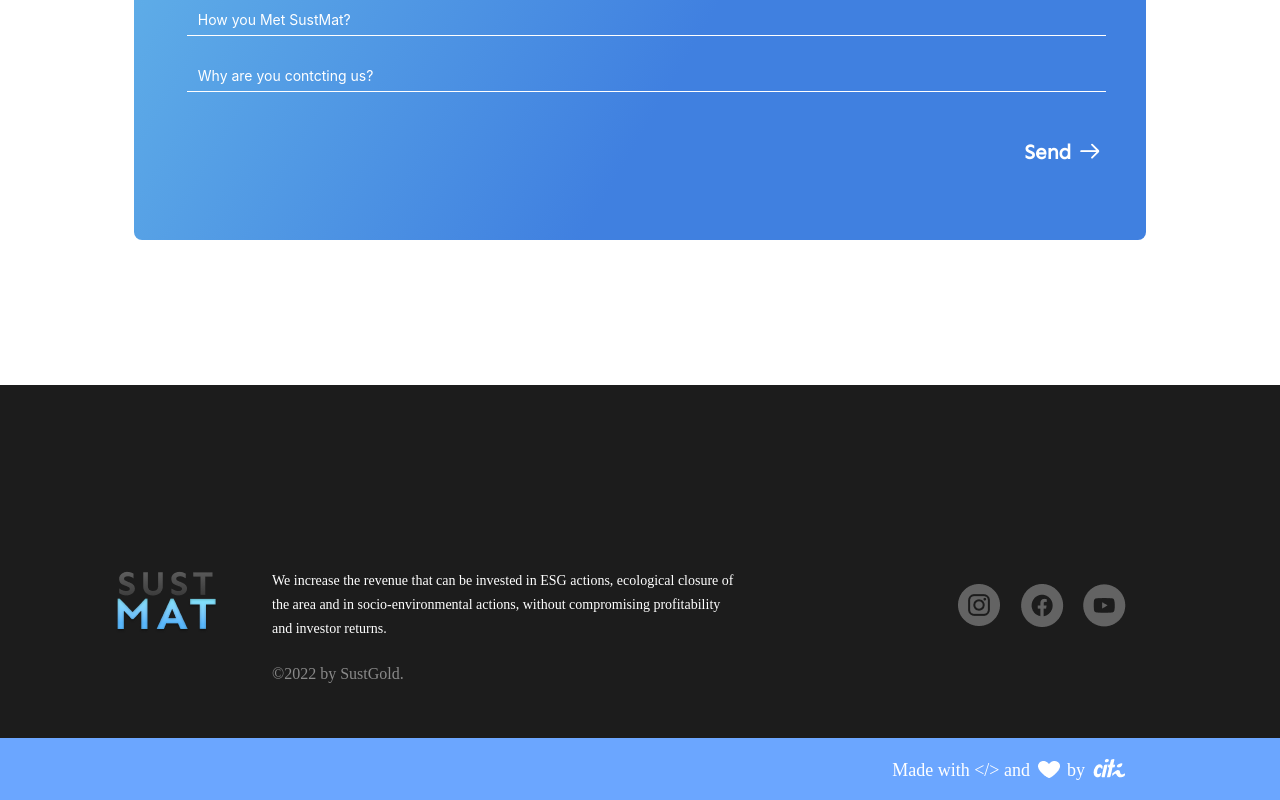
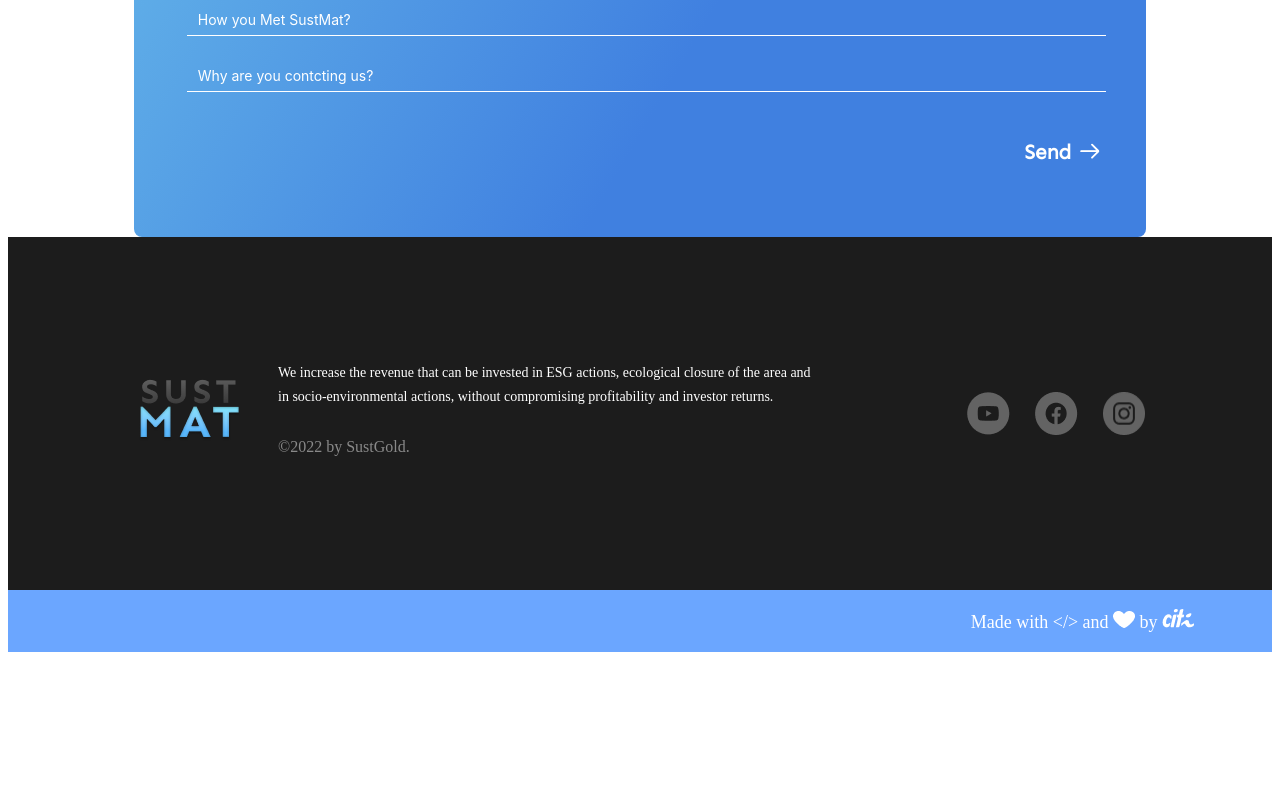
Before and after one commit to citi-onboarding/sustmat-one-page, a React (Create React App) app in the folder client/: page / in a window 1280 px wide. Shown: the part 2777-3577 px from the top of the page. After the commit the page ends 3437 px from the top, so only its background shows below. Built offline with nearby package versions, Linux system fonts and the light colour scheme; no server answers.

Commit message:
fix/sizing: remade footer

```diff
--- a/client/src/pages/contact/styles.ts
+++ b/client/src/pages/contact/styles.ts
@@ -3,15 +3,13 @@ import styled from "styled-components";
 export const Container = styled.div`
     max-width: 1200px;
     width: 80%;
-    height: 489.06px;
     background: linear-gradient(300.49deg, #4080E0 43.53%, #71C8EC 117.57%);
-    //filter: blur(2.60695px);
     border-radius: 8px;
     margin: auto;
     position: relative;
     margin-top: 167px !important;
-    z-index: 1;
-    padding: 2% 40px 0 52.38px ;
+    z-index: 2;
+    padding: 2% 40px 52px 52.38px ;
     box-sizing: border-box;
     display: flex;
     flex-direction: column;
--- a/client/src/pages/footer/index.tsx
+++ b/client/src/pages/footer/index.tsx
@@ -1,5 +1,5 @@
 import React from "react";
-import { FooterContainer } from "./styles";
+import { BottomContent, BottomFooter, FooterContainer, InfoContainer, LogoContainer, SocialMediaContainer, TopFooter } from "./styles";
 import { LogoSustMat } from "../../assets";
 import { YouTb } from "../../assets";
 import { Face } from "../../assets";
@@ -10,38 +10,26 @@ import { Heart } from "../../assets";
 export const Footer: React.FC = () => {
     return(
         <FooterContainer id="Footer">
-            <div className="rectangle139"></div>
-            <div className="rectangle90"></div>
-            <div className="group43">
-                <img src={LogoSustMat} alt="" />
-            </div>
-            <div className="youtube">
-                <button>
-                <img src={YouTb} alt="" />
-                </button>
-            </div>
-            <div className="facebook">
-                <button>
-                <img src={Face} alt="" />
-                </button>
-            </div>
-            <div className="instagram">
-                <button>
-                <img src={Insta} alt="" />
-                </button>
-            </div>
-            <div className="group1">
-                <div className="vector">
-                    <img src={Heart} alt="" />
-                </div>
-                <h1 className="made">Made with &lt;/&gt; and</h1>
-                <h1 className="made2">by</h1>
-                <div className="citi">
-                    <img src={CitiBranco} alt="" />
-                </div>
-            </div>
-            <h1 className="sustgold">©2022 by SustGold.</h1>
-            <h1 className="desc">We increase the revenue that can be invested in ESG actions, ecological closure of the area and in socio-environmental actions, without compromising profitability and investor returns.</h1>
+            <TopFooter>
+                <LogoContainer>
+                    <img src={LogoSustMat} alt="" />
+                </LogoContainer>
+                <InfoContainer>
+                        <h1 className="desc">We increase the revenue that can be invested in ESG actions, ecological closure of the area and in socio-environmental actions, without compromising profitability and investor returns.</h1>
+                        <h1 className="sustgold">©2022 by SustGold.</h1>
+                </InfoContainer>
+                <SocialMediaContainer>
+                    <img src={YouTb} alt="" />
+                    <img src={Face} alt="" />
+                    <img src={Insta} alt="" />
+                </SocialMediaContainer>
+            </TopFooter>
+            <BottomFooter>
+                <BottomContent>
+                    Made with &lt;/&gt; and <img src={Heart} alt="" /> by  <img src={CitiBranco} alt="" />
+                </BottomContent>
+        </BottomFooter>
         </FooterContainer>
+
     );
 }
--- a/client/src/pages/footer/styles.ts
+++ b/client/src/pages/footer/styles.ts
@@ -1,169 +1,81 @@
 import styled from "styled-components";
 
 export const FooterContainer = styled.div`
-position: absolute;
-//max-width: 1336px;
-height: 415px;
-left: 0%;
-margin: auto;
-right: 0%;
-top: 3162px;
+    position: relative;
+    //margin: auto;
+    width: 100%;
+    background-color: #1C1C1C;
     display: flex;
-flex-direction: row;
-
-button {
-    background-color: transparent;
-    padding-left: 0px;
-    width: 46px;
-    height: 48px;
-    border-radius: 50%;
-    border: transparent;
-    cursor: pointer;
-}
-
-.group43 {
-    position: absolute;
-    left: 8.78%;
-    right: 81.11%;
-    top: 42.65%;
-    bottom: 32.77%;
-}
-
-.youtube {
-    position: absolute;
-    left: 84.64%;
-    right: 12.28%;
-    top: 47.71%;
-    bottom: 42.07%;
-}
-
-.facebook {
-    position: absolute;
-    left: 79.73%;
-    right: 17.19%;
-    top: 47.71%;
-    bottom: 42.17%;
-}
-
-.instagram {
-    position: absolute;
-    left: 74.82%;
-    right: 22.11%;
-    top: 47.71%;
-    bottom: 42.17%;
-}
-
-.group {
-    position: absolute;
-    left: 68.16%;
-    right: 11.93%;
-    top: 90.36%;
-    bottom: 5.23%;
-}
-
-.vector {
-    position: absolute;
-    right: 220px;
-    top: 90.6%;
-    bottom: 5.3%;
-
-    background: transparent;
-}
-
-.made {
-    position: absolute;
-    right: 250px;
-    top: 87.46%;
-    bottom: 5.25%;
-
-    font-family: 'Rubik', sans-seriff;
-    font-style: normal;
-    font-weight: 400;
-    font-size: 18px;
-    line-height: 21px;
-    text-align: center;
-
-    color: #FFFFFF;
-}
-
-.made2 {
-    position: absolute;
-    right: 195px;
-    top: 87.46%;
-    bottom: 5.25%;
-
-    font-family: 'Rubik', sans-seriff;
-    font-style: normal;
-    font-weight: 400;
-    font-size: 18px;
-    line-height: 21px;
-    text-align: center;
-
-    color: #FFFFFF;
-}
-
-.citi {
-    position: absolute;
-    right: 155px;
-    top: 90.20%;
-    bottom: 5.23%;
-}
-
-.rectangle139 {
-    position: absolute;
-    left: 0%;
-    right: 0%;
-    top: 85.06%;
-    bottom: 0%;
-
-    background: #6BA6FF;
-}
+    flex-direction: column;
 
     .sustgold {
-    position: absolute;
-    width: 200px;
-    left: 272px;
-    right: 67.2%;
-    top: 62.65%;
-    bottom: 28.92%;
-
         font-family: 'Rubik', sans-seriff;
         font-style: normal;
         font-weight: 400;
         font-size: 16px;
         line-height: 36px;
-    /* or 222% */
-
-
         color: #FFFFFF;
 
         opacity: 0.48;
     }
 
     .desc {
-    position: absolute;
-    left: 272px;
-    right: 37.04%;
-    top: 42%;
-    bottom: 41.2%;
-    max-width: 36.5%;
-
-    font-family: 'Rubik', sans-seriff;
+        font-family: 'Rubik';
         font-style: normal;
         font-weight: 400;
         font-size: 14px;
         line-height: 24px;
-
         color: #FFFFFF;
     }
+`
 
-.rectangle90 {
-    position: absolute;
-    left: 0%;
-    right: 0%;
-    top: 0%;
-    bottom: 14.94%;
+export const LogoContainer = styled.div`
+    margin-right: 2.84%;
+`;
 
-    background: #1C1C1C;
-}
-`
+export const InfoContainer = styled.div`
+    width: 42.5%;
+    max-width: 568px;
+    display: flex;
+    flex-direction: column;
+    justify-content: center;
+    align-items: flex-start;
+    margin-right: 12%;
+`;
+
+export const TopFooter = styled.div`
+    width: 100%;
+    display: flex;
+    align-items: center;
+    justify-content: center;
+    height: 353px;
+`;
+
+export const BottomFooter = styled.div`
+    font-family: 'Rubik';
+    font-style: normal;
+    font-weight: 400;
+    font-size: 18px;
+    line-height: 21px;
+    text-align: center;
+    color: #FFFFFF;
+    background-color: #6BA6FF;
+
+    //margin: auto;
+    height: 62px;
+    width: 100%;
+    display: flex;
+    justify-content: space-around;
+    align-items: center;
+    box-sizing: border-box;
+`;
+
+export const BottomContent = styled.p`
+    justify-self: flex-end;
+    margin-left: 70%;
+`;
+
+export const SocialMediaContainer = styled.div`
+    display: flex;
+    gap: 25px;
+`;
```
Lines whose indentation alone changed are shown as unchanged.
